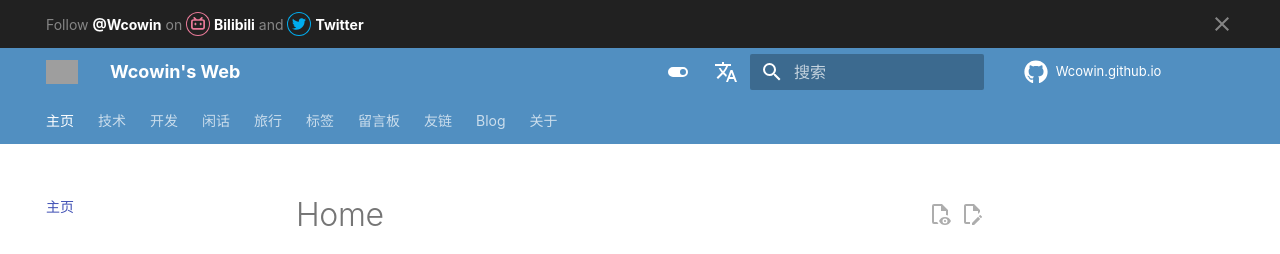
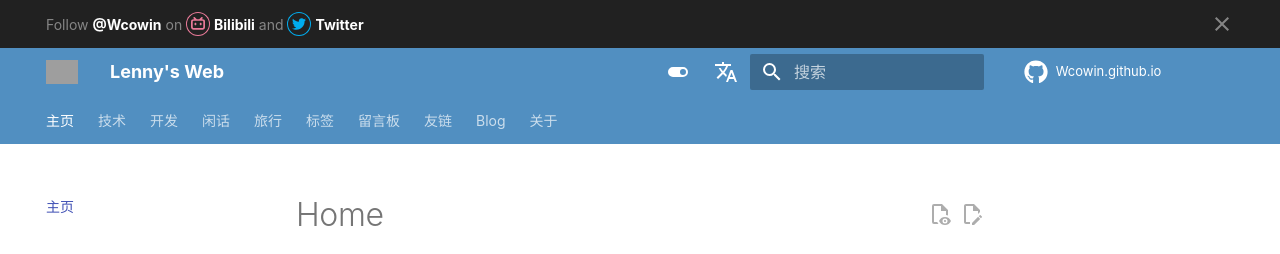
Before and after one commit to LennyChenLaw/LennyChenLaw.github.io, an MkDocs documentation site: the page built from docs/index.md, in a window 1280 px wide. Shown: the top 254 px of the page. Built offline with MkDocs 1.6.1 and Material for MkDocs 9.7.7, drawn with Linux system fonts in a browser that asks for light colours; nearby versions of some CDN libraries; comment, search, counter and statistics services are not loaded; a style sheet for code colours, icons or effects is not loaded; some of the changed lines change nothing that is shown; grey boxes are pictures that could not be loaded.

Commit message:
Update mkdocs.yml

```diff
--- a/mkdocs.yml
+++ b/mkdocs.yml
@@ -1,8 +1,8 @@
 # yaml-language-server: $schema=https://squidfunk.github.io/mkdocs-material/schema.json
 #[Info]
-site_name: Wcowin's Web
+site_name: Lenny's Web
 site_url: http://wcowin.work/
-site_author: 王科文(Wcowin)
+site_author: Lenny Chen
 #[UI]
 theme:
   name: material
@@ -13,7 +13,7 @@ theme:
   #   code: Roboto Mono
   logo: https://s2.loli.net/2024/02/01/gaE47y5fKM6kosV.png
 
-  favicon: img/wkw2.png
+  favicon: img/shonen.png
   # img/11.ico
   palette:
     #primary: blue grey
```
